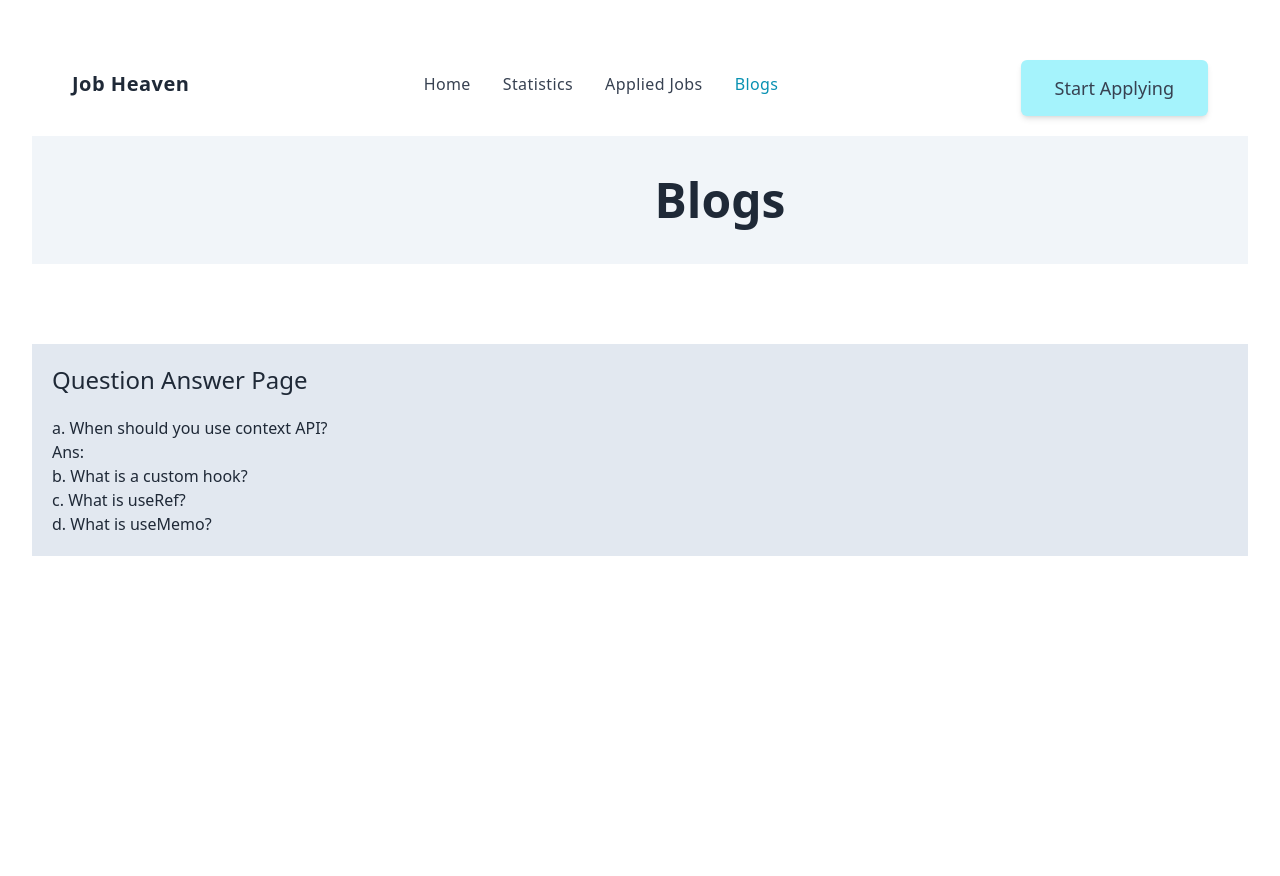
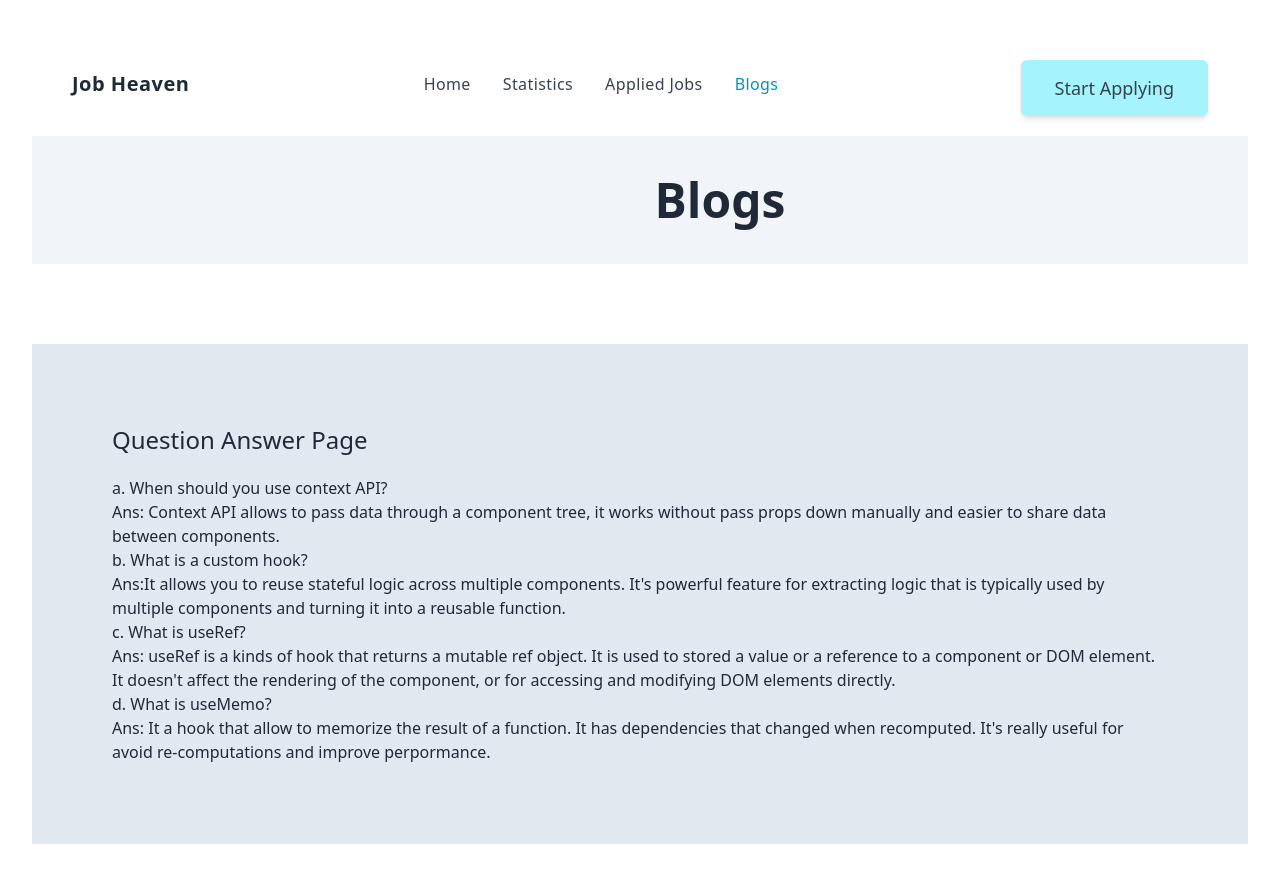
Before and after one commit to Sahrial-alam34/assignment9-job-heaven-react-router-tailwind, a React (Vite) app: page /blogs in a window 1280 px wide. Before the commit the page ends 800 px from the top, so only its background shows below. Built offline with nearby package versions, Linux system fonts and the light colour scheme.

Commit message:
blog page update and view details button worked

```diff
--- a/src/components/Blogs/Blogs.jsx
+++ b/src/components/Blogs/Blogs.jsx
@@ -8,13 +8,16 @@ const Blogs = () => {
                     Blogs
                 </h2>
             </div>
-            <div className='bg-slate-200 mt-4 text-left p-5'>
+            <div className='bg-slate-200 mt-4 p-20 text-left'>
                 <h2 className='text-2xl mb-5'>Question Answer Page</h2>
                 <p>a. When should you use context API?</p>
-                <p>Ans: </p>
+                <p>Ans: Context API allows to pass data through a component tree, it works without pass props down manually and easier to share data between components. </p>
                 <p>b. What is a custom hook?</p>
+                <p>Ans:It allows you to reuse stateful logic across multiple components. It's powerful feature for extracting logic that is typically used by multiple components and turning it into a reusable function. </p>
                 <p>c. What is useRef?</p>
+                <p>Ans: useRef is a kinds of hook  that returns a mutable ref object. It is used to stored a value or a reference to a component or DOM element. It doesn't affect the rendering of the component, or for accessing and modifying DOM elements directly. </p>
                 <p>d. What is useMemo?</p>
+                <p>Ans: It a hook that allow to memorize the result of a function. It has dependencies that changed when recomputed. It's really useful for avoid re-computations and improve perpormance.</p>
             </div>
         </div>
     );
--- a/src/components/CartItem/CartItem.jsx
+++ b/src/components/CartItem/CartItem.jsx
@@ -54,7 +54,7 @@ const CartItem = ({ jobInfo }) => {
                             </div>
                         </div>
                         <div className='text-right mt-10'>
-                            <Link to='/'>
+                            <Link to={`/jobDetails/${id}`}>
 
                                <button className='btn-primary'>View Details</button>
                             </Link>
--- a/src/components/Home/Home.jsx
+++ b/src/components/Home/Home.jsx
@@ -110,7 +110,7 @@ const Home = () => {
                 </>
             </section>
             <div>
-                <Link to='/blogs' className='btn md:w-auto md:mr-4 btn-primary'>
+                <Link to='' className='btn md:w-auto md:mr-4 btn-primary'>
                     <div className='inline-flex  items-center justify-center w-full h-full'>
                         <p className='mr-3'>See All Jobs</p>
 
--- a/src/components/JobDetails/JobDetails.jsx
+++ b/src/components/JobDetails/JobDetails.jsx
@@ -33,7 +33,7 @@ const JobDetails = () => {
         <div>
             <div className='bg-slate-100 h-32 justify-center mb-20'>
                 <h2 className='text-5xl font-bold mt-25 text-center pt-10 '>
-                    Job Details
+                    Job Details : {jobInfo.name}
                 </h2>
             </div>
             <div className='container text-left lg:flex gap-10 '>
```
